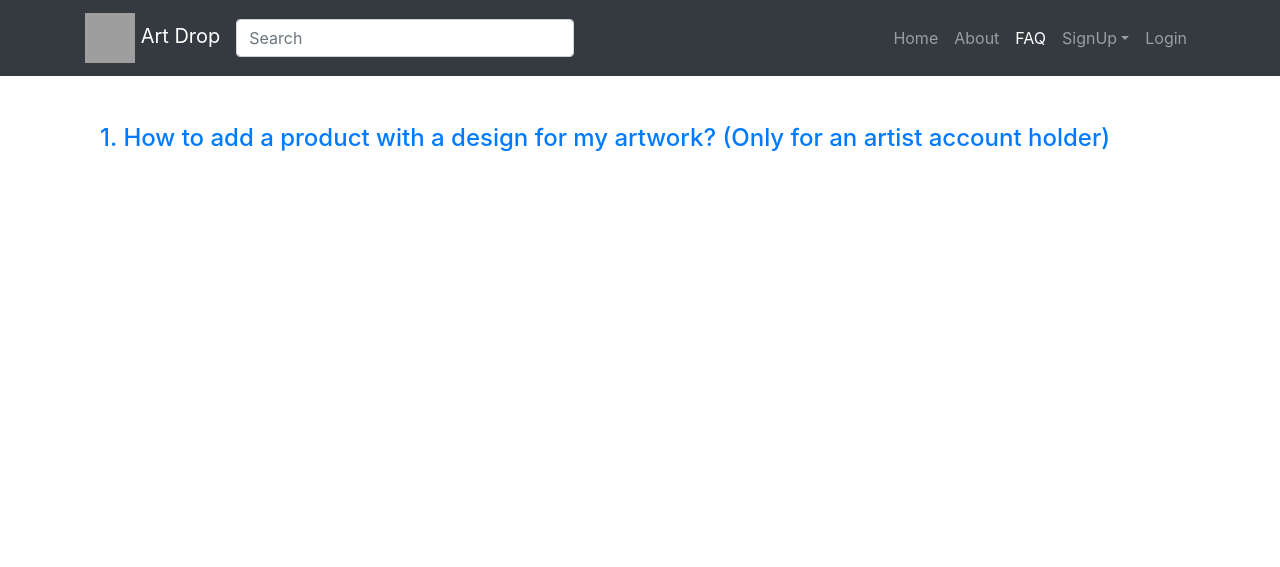
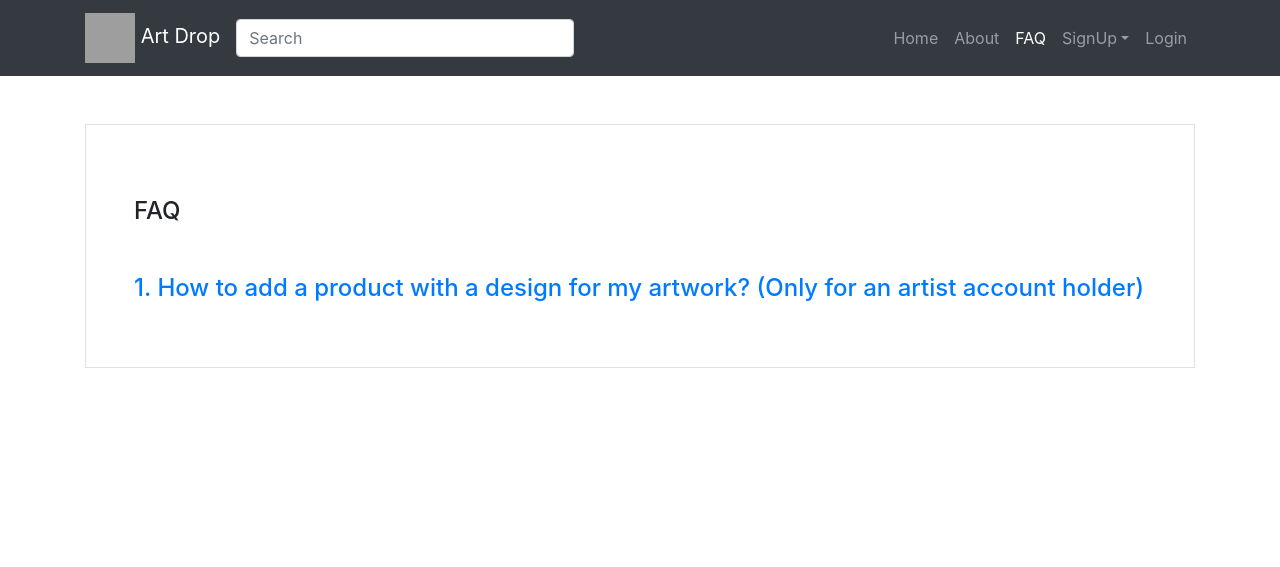
Before and after one commit to Suzan792/Project-C, a Django app: page /faq/ in a window 1280 px wide. Shown: the top 567 px of the page. Run offline with Django 3.2, Linux system fonts and the light colour scheme; parts of the project's set-up code (start-up, migrations or seed data) failed here and were passed over; some libraries are stand-ins or nearby versions; some web fonts are replaced; grey boxes are pictures that could not be loaded.

Commit message:
beter design faq page

```diff
--- a/Django/website/templates/faq/faq.html
+++ b/Django/website/templates/faq/faq.html
@@ -6,8 +6,10 @@
 
 {% block body %}
 <div class="container">
+
   <div class="row">
-    <div class="col-sm-12">
+    <div class="col-sm-12 border mt-5 px-5 py-5">
+      <p class="h4 mt-4" >FAQ</p>
       <a href="{% url 'faq_q1_page' %}"><p class="h4 mt-5 mb-3">1. How to add a product with a design for my artwork? (Only for an artist account holder)</p></a>
 
     </div>
```
